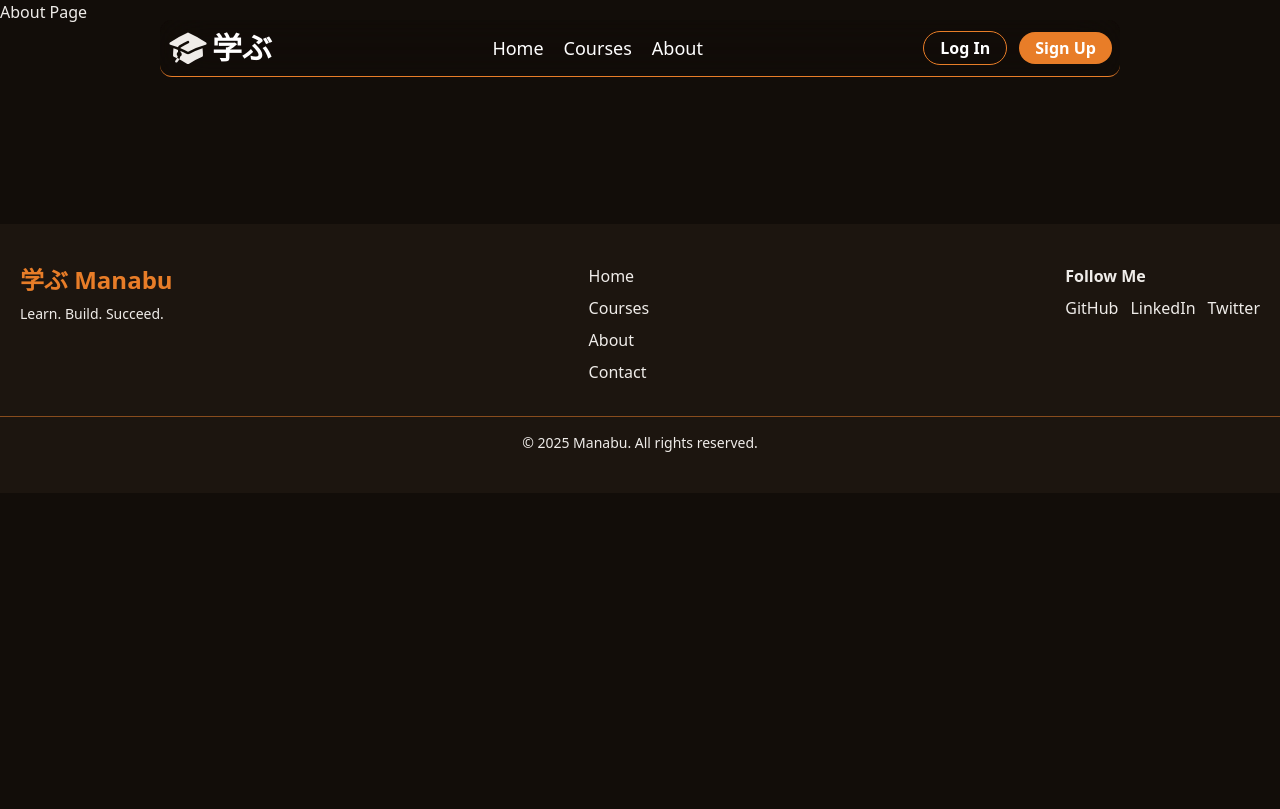
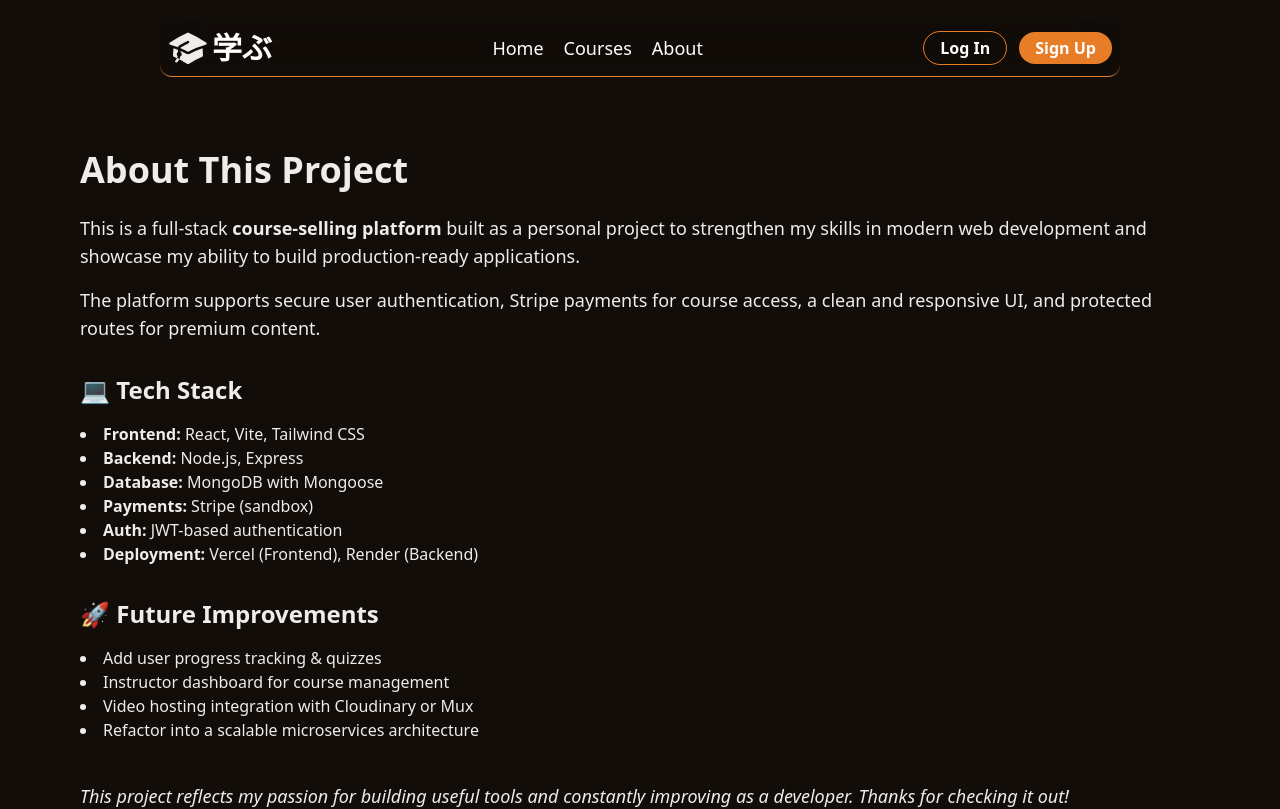
Before and after one commit to akash2003git/manabu, a React (Vite) app in the folder frontend/: page /about in a window 1280 px wide. Shown: the top 809 px of the page. Built offline with nearby package versions, Linux system fonts and the light colour scheme; no server answers.

Commit message:
Admin all users page

```diff
--- a/frontend/src/App.jsx
+++ b/frontend/src/App.jsx
@@ -8,6 +8,7 @@ import LoginPage from "./pages/LoginPage.jsx";
 import SignupPage from "./pages/SignupPage.jsx";
 import CoursesPage from "./pages/CoursesPage.jsx";
 import AboutPage from "./pages/AboutPage.jsx";
+import ContactPage from "./pages/ContactPage.jsx";
 import MyCoursesPage from "./pages/MyCoursesPage.jsx";
 import CoursePage from "./pages/CoursePage.jsx";
 import PaymentSuccess from "./pages/PaymentSuccess";
@@ -32,6 +33,7 @@ function App() {
             <Route path="/login" element={<LoginPage />} />
             <Route path="/signup" element={<SignupPage />} />
             <Route path="/about" element={<AboutPage />} />
+            <Route path="/contact" element={<ContactPage />} />
             <Route path="/courses" element={<CoursesPage />} />
             <Route path="/courses/:courseId" element={<CoursePage />} />
 
--- a/frontend/src/api/userApi.js
+++ b/frontend/src/api/userApi.js
@@ -5,3 +5,15 @@ export const getMe = async () => {
   const { data } = await api.get("/api/user/me");
   return data;
 };
+
+// Get all users
+export const getAllUsers = async () => {
+  const adminToken = localStorage.getItem("adminToken");
+  if (!adminToken) throw new Error("Admin not authenticated");
+  const { data } = await api.get("/api/admin/users", {
+    headers: {
+      Authorization: `Bearer ${adminToken?.replace(/"/g, "")}`,
+    },
+  });
+  return data;
+};
--- a/frontend/src/components/common/Footer.jsx
+++ b/frontend/src/components/common/Footer.jsx
@@ -1,6 +1,9 @@
+import { Link } from "react-router-dom";
+import { FaGithub, FaLinkedin, FaXTwitter } from "react-icons/fa6";
+
 function Footer() {
   return (
-    <footer className="bg-altBg text-txt py-10 mt-[200px]">
+    <footer className="bg-altBg text-txt py-10 mt-[100px]">
       <div className="container mx-auto px-5 flex flex-col md:flex-row justify-between gap-8">
         {/* Brand */}
         <div>
@@ -10,32 +13,47 @@ function Footer() {
 
         {/* Links */}
         <div className="flex flex-col gap-2">
-          <a href="#" className="hover:text-accent">
+          <Link to="/" className="hover:text-accent">
             Home
-          </a>
-          <a href="#" className="hover:text-accent">
+          </Link>
+          <Link to="/courses" className="hover:text-accent">
             Courses
-          </a>
-          <a href="#" className="hover:text-accent">
+          </Link>
+          <Link to="/about" className="hover:text-accent">
             About
-          </a>
-          <a href="#" className="hover:text-accent">
+          </Link>
+          <Link to="/contact" className="hover:text-accent">
             Contact
-          </a>
+          </Link>
         </div>
 
         {/* Socials */}
         <div className="flex flex-col gap-2">
           <p className="font-semibold">Follow Me</p>
-          <div className="flex gap-3">
-            <a href="#" className="hover:text-accent">
-              GitHub
+          <div className="flex gap-4 text-2xl">
+            <a
+              href="https://github.com/akash2003git/manabu"
+              target="_blank"
+              rel="noopener noreferrer"
+              className="hover:text-accent"
+            >
+              <FaGithub />
             </a>
-            <a href="#" className="hover:text-accent">
-              LinkedIn
+            <a
+              href="https://www.linkedin.com/in/akash-tayade-/"
+              target="_blank"
+              rel="noopener noreferrer"
+              className="hover:text-accent"
+            >
+              <FaLinkedin />
             </a>
-            <a href="#" className="hover:text-accent">
-              Twitter
+            <a
+              href="https://x.com/akash2003_dev"
+              target="_blank"
+              rel="noopener noreferrer"
+              className="hover:text-accent"
+            >
+              <FaXTwitter />
             </a>
           </div>
         </div>
--- a/frontend/src/components/course/CourseContentList.jsx
+++ b/frontend/src/components/course/CourseContentList.jsx
@@ -83,10 +83,13 @@ export function CourseContentList({
                 )}
                 <div className="aspect-video">
                   <iframe
+                    width="560"
+                    height="315"
                     src={item.videoUrl}
-                    title={item.title}
-                    className="w-full h-64 rounded"
-                    allowFullScreen
+                    title="YouTube video player"
+                    frameborder="0"
+                    allow="accelerometer; autoplay; clipboard-write; encrypted-media; gyroscope; picture-in-picture; web-share"
+                    allowfullscreen
                   ></iframe>
                 </div>
               </div>
--- a/frontend/src/components/layout/UserLayout.jsx
+++ b/frontend/src/components/layout/UserLayout.jsx
@@ -4,9 +4,9 @@ import Footer from "../common/Footer";
 
 function UserLayout() {
   return (
-    <div>
+    <div className="flex flex-col min-h-screen">
       <Navbar />
-      <main>
+      <main className="flex-1">
         <Outlet />
       </main>
       <Footer />
--- a/frontend/src/pages/AboutPage.jsx
+++ b/frontend/src/pages/AboutPage.jsx
@@ -1,7 +1,54 @@
 function AboutPage() {
   return (
-    <div>
-      <h1>About Page</h1>
+    <div className="w-full mt-[100px] sm:mt-[150px] px-5 sm:px-20 2xl:px-60">
+      <h1 className="text-4xl font-bold mb-6">About This Project</h1>
+      <p className="text-lg mb-4">
+        This is a full-stack{" "}
+        <span className="font-semibold">course-selling platform</span> built as
+        a personal project to strengthen my skills in modern web development and
+        showcase my ability to build production-ready applications.
+      </p>
+      <p className="text-lg mb-4">
+        The platform supports secure user authentication, Stripe payments for
+        course access, a clean and responsive UI, and protected routes for
+        premium content.
+      </p>
+      <h2 className="text-2xl font-semibold mt-8 mb-4">💻 Tech Stack</h2>
+      <ul className="list-disc list-inside text-left max-w-xl text-base">
+        <li>
+          <strong>Frontend:</strong> React, Vite, Tailwind CSS
+        </li>
+        <li>
+          <strong>Backend:</strong> Node.js, Express
+        </li>
+        <li>
+          <strong>Database:</strong> MongoDB with Mongoose
+        </li>
+        <li>
+          <strong>Payments:</strong> Stripe (sandbox)
+        </li>
+        <li>
+          <strong>Auth:</strong> JWT-based authentication
+        </li>
+        <li>
+          <strong>Deployment:</strong> Vercel (Frontend), Render (Backend)
+        </li>
+      </ul>
+
+      <h2 className="text-2xl font-semibold mt-8 mb-4">
+        🚀 Future Improvements
+      </h2>
+      <ul className="list-disc list-inside text-left max-w-xl text-base">
+        <li>Add user progress tracking & quizzes</li>
+        <li>Instructor dashboard for course management</li>
+        <li>Video hosting integration with Cloudinary or Mux</li>
+        <li>Refactor into a scalable microservices architecture</li>
+      </ul>
+
+      <p className="text-lg mt-10 italic">
+        This project reflects my passion for building useful tools and
+        constantly improving as a developer. Thanks for checking it out!
+      </p>
     </div>
   );
 }
--- /dev/null
+++ b/frontend/src/pages/ContactPage.jsx
@@ -0,0 +1,69 @@
+import { useState } from "react";
+
+function ContactPage() {
+  const [formData, setFormData] = useState({
+    name: "",
+    email: "",
+    message: "",
+  });
+
+  const handleChange = (e) => {
+    setFormData({ ...formData, [e.target.name]: e.target.value });
+  };
+
+  const handleSubmit = (e) => {
+    e.preventDefault();
+    console.log("Submitted contact form:", formData);
+    alert("Thanks for reaching out!");
+    setFormData({ name: "", email: "", message: "" });
+  };
+
+  return (
+    <div className="max-w-3xl mx-auto px-4 py-16 mt-[100px]">
+      <h2 className="text-3xl font-bold mb-6 text-center">Contact Us</h2>
+      <form onSubmit={handleSubmit} className="space-y-6">
+        <div>
+          <label className="block mb-1 font-medium">Name</label>
+          <input
+            type="text"
+            name="name"
+            required
+            value={formData.name}
+            onChange={handleChange}
+            className="w-full border rounded px-3 py-2"
+          />
+        </div>
+        <div>
+          <label className="block mb-1 font-medium">Email</label>
+          <input
+            type="email"
+            name="email"
+            required
+            value={formData.email}
+            onChange={handleChange}
+            className="w-full border rounded px-3 py-2"
+          />
+        </div>
+        <div>
+          <label className="block mb-1 font-medium">Message</label>
+          <textarea
+            name="message"
+            rows="5"
+            required
+            value={formData.message}
+            onChange={handleChange}
+            className="w-full border rounded px-3 py-2"
+          ></textarea>
+        </div>
+        <button
+          type="submit"
+          className="bg-accent text-white px-6 py-2 rounded hover:bg-opacity-90"
+        >
+          Send Message
+        </button>
+      </form>
+    </div>
+  );
+}
+
+export default ContactPage;
```
Also changed, not shown: frontend/src/pages/AdminUsersPage.jsx (+91 -2 lines), 1 other file (tests, documents, lock files or other folders).
